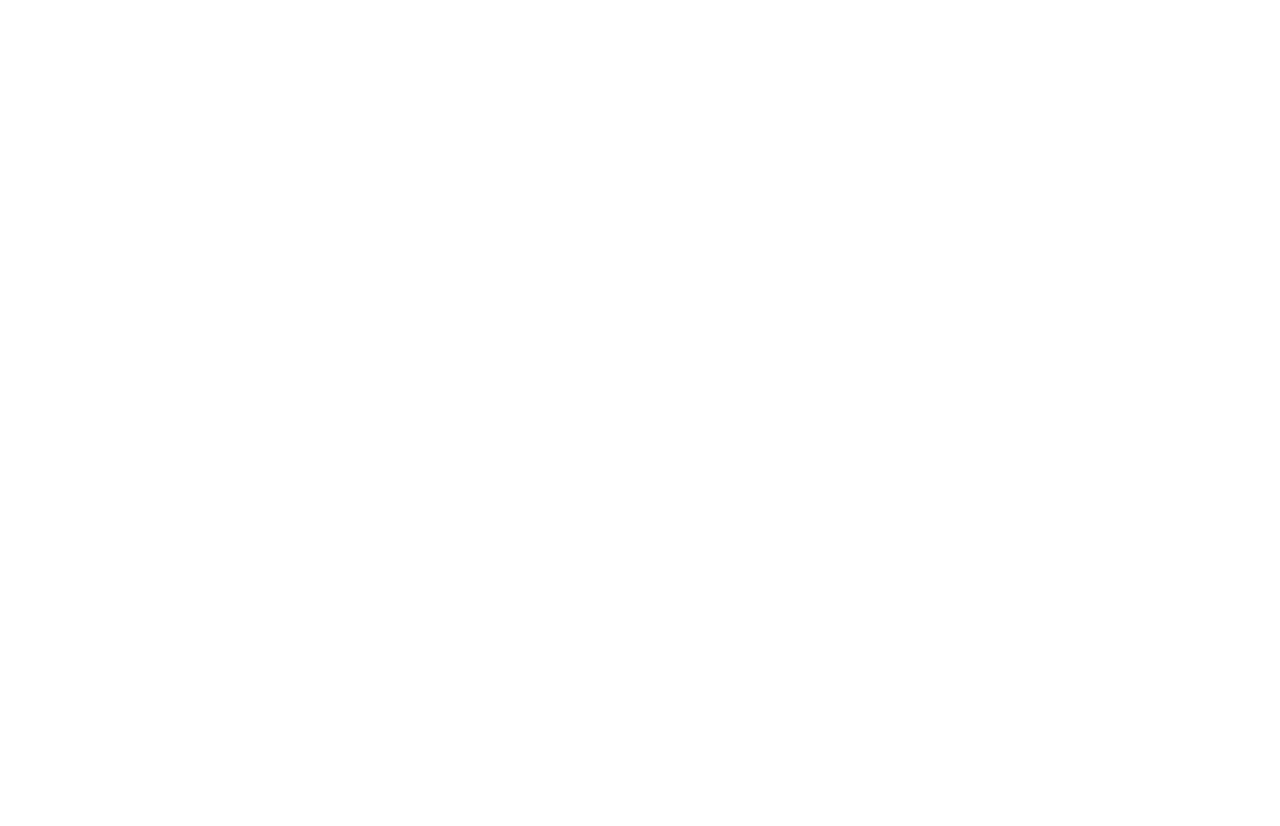
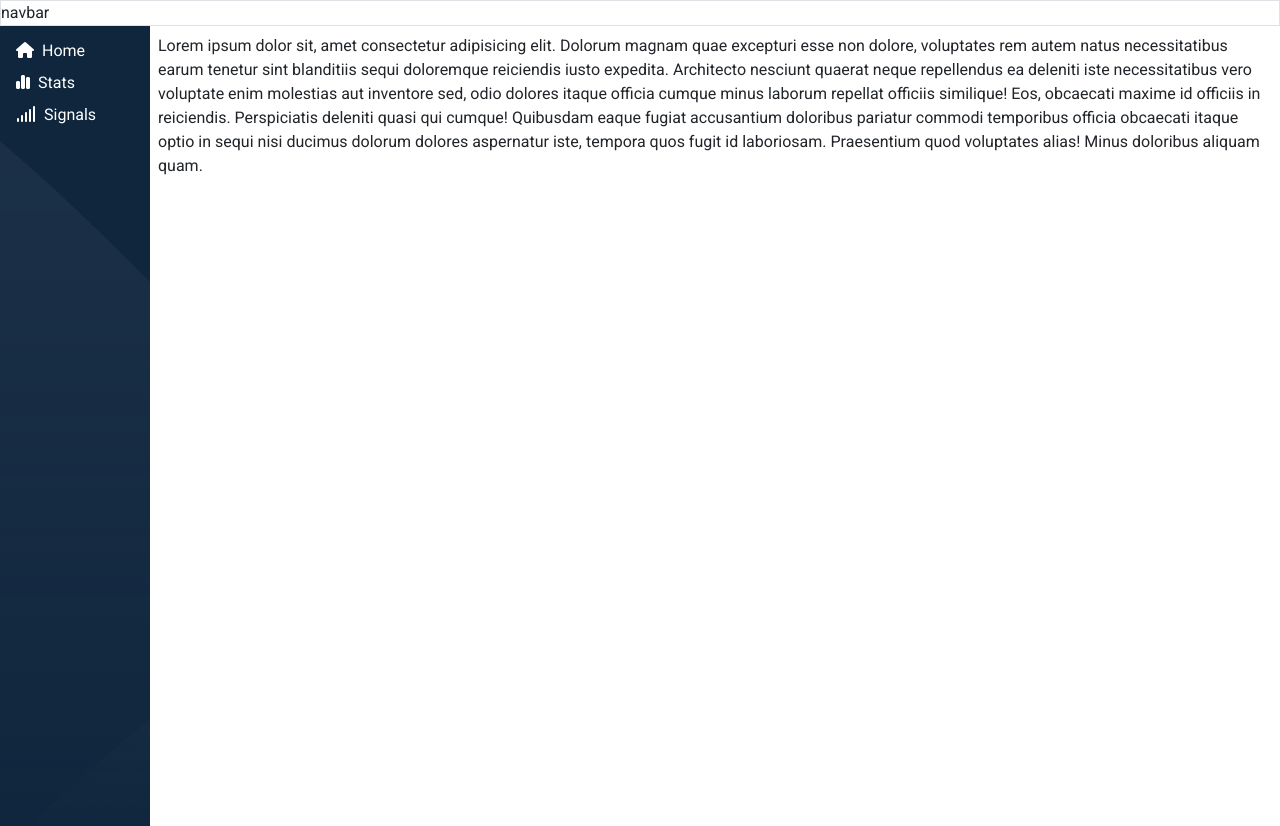
Before and after one commit to chiara1911/html-css-bootstrap-dashboard, a plain HTML site: page index.html in a window 1280 px wide. Before the commit the page ends 800 px from the top, so only its background shows below. Drawn offline with nearby package versions, Linux system fonts and the light colour scheme.

Commit message:
create macro layout and macro sidebar

```diff
--- a/index.html
+++ b/index.html
@@ -1,16 +1,62 @@
 <!DOCTYPE html>
 <html lang="en">
+
 <head>
     <meta charset="UTF-8">
     <meta name="viewport" content="width=device-width, initial-scale=1.0">
-    <link href="https://cdn.jsdelivr.net/npm/bootstrap@5.3.2/dist/css/bootstrap.min.css" rel="stylesheet" integrity="sha384-T3c6CoIi6uLrA9TneNEoa7RxnatzjcDSCmG1MXxSR1GAsXEV/Dwwykc2MPK8M2HN" crossorigin="anonymous">
+    <link href="https://cdn.jsdelivr.net/npm/bootstrap@5.3.2/dist/css/bootstrap.min.css" rel="stylesheet"
+        integrity="sha384-T3c6CoIi6uLrA9TneNEoa7RxnatzjcDSCmG1MXxSR1GAsXEV/Dwwykc2MPK8M2HN" crossorigin="anonymous">
     <link rel="preconnect" href="https://fonts.googleapis.com">
-<link rel="preconnect" href="https://fonts.gstatic.com" crossorigin>
-<link href="https://fonts.googleapis.com/css2?family=Roboto:ital,wght@0,100;0,300;0,400;0,500;0,700;0,900;1,100;1,300;1,400;1,500;1,700;1,900&display=swap" rel="stylesheet">
+    <link rel="preconnect" href="https://fonts.gstatic.com" crossorigin>
+    <link
+        href="https://fonts.googleapis.com/css2?family=Roboto:ital,wght@0,100;0,300;0,400;0,500;0,700;0,900;1,100;1,300;1,400;1,500;1,700;1,900&display=swap"
+        rel="stylesheet">
+        <link rel="stylesheet" href="https://cdnjs.cloudflare.com/ajax/libs/font-awesome/6.4.2/css/all.min.css" integrity="sha512-z3gLpd7yknf1YoNbCzqRKc4qyor8gaKU1qmn+CShxbuBusANI9QpRohGBreCFkKxLhei6S9CQXFEbbKuqLg0DA==" crossorigin="anonymous" referrerpolicy="no-referrer" />
+    <link rel="stylesheet" href="style.css">
     <title>Bootstrap Dashboard</title>
 </head>
+
 <body>
+    <div class="wrapper">
+        <header class="border">
+            navbar
+        </header>
+        <main class=" d-flex">
+            <section class="my-side-bar p-2">
+                <div id="top-bar">
+                    <ul class = "list-inline">
+                        <li><i class="fa-solid fa-house p-2"></i>Home</li>
+                        <li><i class="fa-solid fa-chart-simple p-2"></i></i>Stats</li>
+                        <li><i class="fa-solid fa-signal p-2"></i></i>Signals</li>
+                    </ul>
+
+                </div>
+                <div id="bottom-bar">
+
+                </div>
+            </section>
+            <section class="main-content p-2">
+                Lorem ipsum dolor sit, amet consectetur adipisicing elit. Dolorum magnam quae excepturi esse non dolore,
+                voluptates rem autem natus necessitatibus earum tenetur sint blanditiis sequi doloremque reiciendis
+                iusto expedita. Architecto nesciunt quaerat neque repellendus ea deleniti iste necessitatibus vero
+                voluptate enim molestias aut inventore sed, odio dolores itaque officia cumque minus laborum repellat
+                officiis similique! Eos, obcaecati maxime id officiis in reiciendis. Perspiciatis deleniti quasi qui
+                cumque! Quibusdam eaque fugiat accusantium doloribus pariatur commodi temporibus officia obcaecati
+                itaque optio in sequi nisi ducimus dolorum dolores aspernatur iste, tempora quos fugit id laboriosam.
+                Praesentium quod voluptates alias! Minus doloribus aliquam quam.
+            </section>
+
+
+
+        </main>
+
+
+    </div>
+
 
 </body>
-<script src="https://cdn.jsdelivr.net/npm/bootstrap@5.3.2/dist/js/bootstrap.bundle.min.js" integrity="sha384-C6RzsynM9kWDrMNeT87bh95OGNyZPhcTNXj1NW7RuBCsyN/o0jlpcV8Qyq46cDfL" crossorigin="anonymous"></script>
+<script src="https://cdn.jsdelivr.net/npm/bootstrap@5.3.2/dist/js/bootstrap.bundle.min.js"
+    integrity="sha384-C6RzsynM9kWDrMNeT87bh95OGNyZPhcTNXj1NW7RuBCsyN/o0jlpcV8Qyq46cDfL"
+    crossorigin="anonymous"></script>
+
 </html>
--- a/style.css
+++ b/style.css
@@ -1,3 +1,37 @@
+
+/* utility */
+
+
+:root {
+    --color-bg-search-bar: #e5e5e5;
+    --color-bg-body: #f8f9fa;
+    --color-side-bar: #0f263d;
+    --color-nav-bar: #1b72e8;
+}
 body{
     font-family: 'Roboto', sans-serif;
 }
+.wrapper{
+    width: 100%;
+    height: 100vh;
+}
+
+
+/* sidebar */
+.my-side-bar{
+    width: 150px;
+    height: 100vh;
+    background-image: url(../html-css-bootstrap-dashboard/img/sidebar-bg.png);
+background-color: var(--color-side-bar);
+color: white;
+}
+
+#top-bar i{
+    color: white;
+}
+
+/* main content */
+.main-content{
+    width: calc(100% - 150px);
+    height: 100vh;
+}
```
